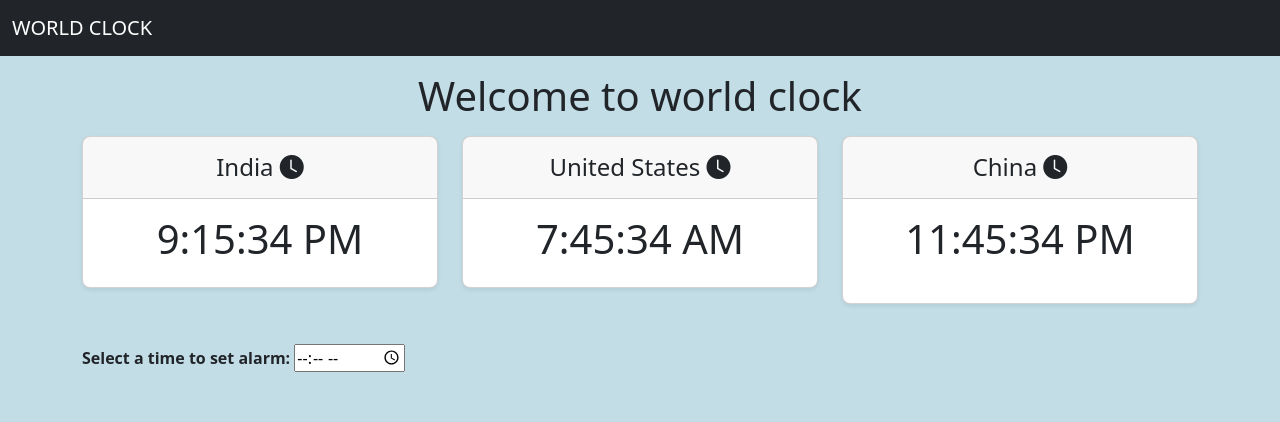
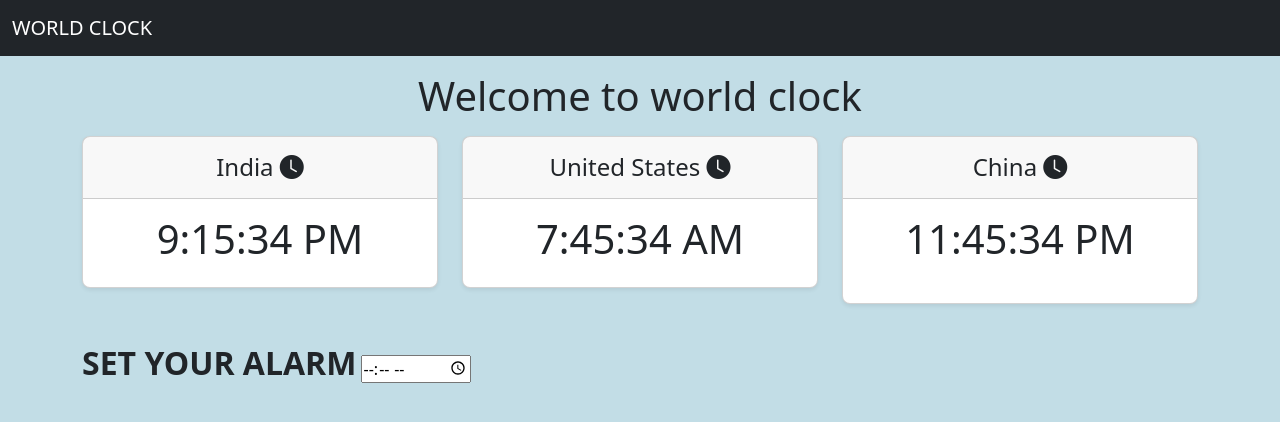
Before and after one commit to pradosh058/World-clock, a plain HTML site: page index.html in a window 1280 px wide. Drawn offline with nearby package versions, Linux system fonts and the light colour scheme.

Commit message:
Update index.html

```diff
--- a/index.html
+++ b/index.html
@@ -59,7 +59,7 @@
       </div>
       </main>
 
-      <label for="appt"><b>Select a time to set alarm:</b></label>
+  <label for="appt"><h2><b>SET YOUR ALARM</b></h2></label>
       <input type="time" id="alarm" name="alarm">
     <script src="https://cdn.jsdelivr.net/npm/bootstrap@5.3.0-alpha1/dist/js/bootstrap.bundle.min.js" integrity="sha384-w76AqPfDkMBDXo30jS1Sgez6pr3x5MlQ1ZAGC+nuZB+EYdgRZgiwxhTBTkF7CXvN" crossorigin="anonymous"></script>
   </body>
```
